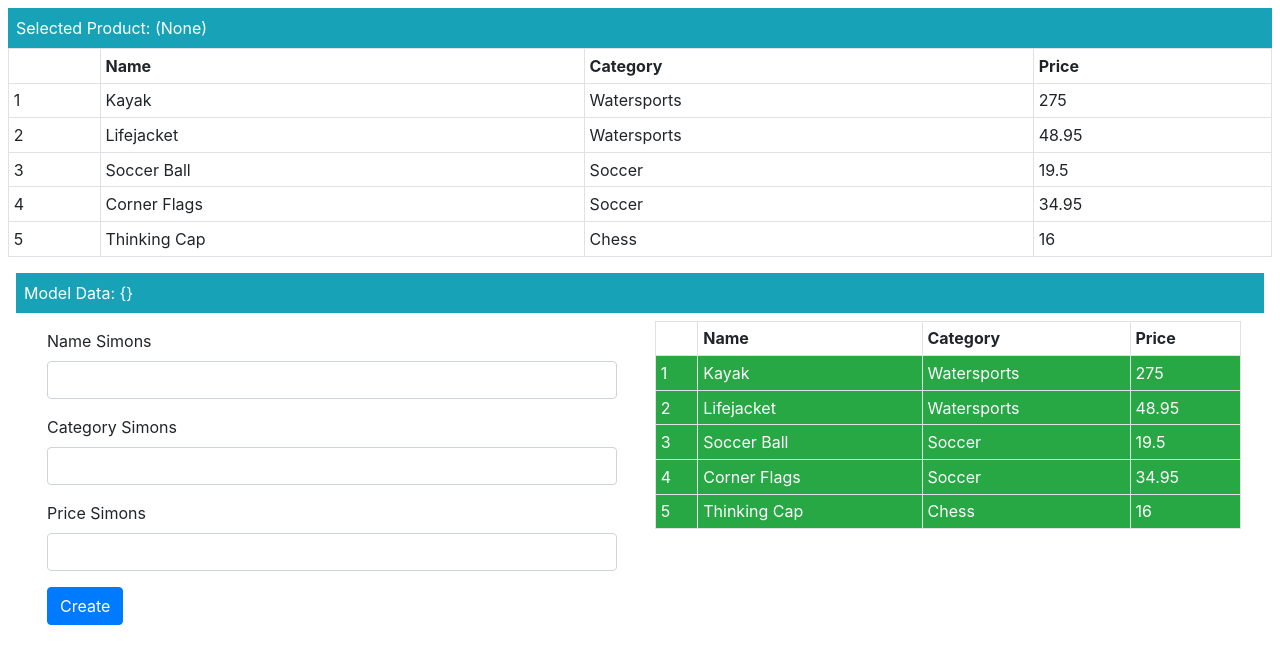
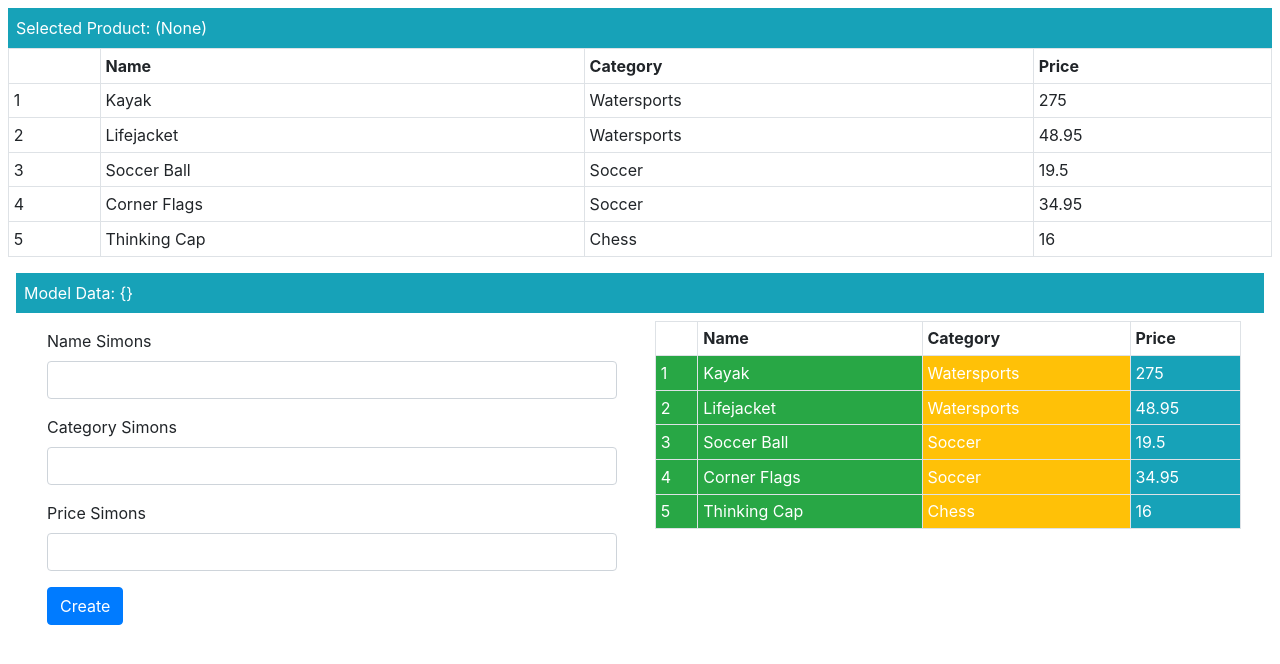
Before and after one commit to saymonset/angular6, an Angular app: page / in a window 1280 px wide. Shown: the top 664 px of the page. Built offline with nearby package versions, Linux system fonts and the light colour scheme.

Commit message:
Directivas con parmetros para personalizar

```diff
--- a/src/app/saymon/attr.directive.ts
+++ b/src/app/saymon/attr.directive.ts
@@ -1,7 +1,11 @@
-import { Directive, ElementRef } from "@angular/core";
+import { Directive, ElementRef, Attribute } from "@angular/core";
 	@Directive({selector: "[pa-attr]",})
 	export class PaAttrDirective {
-		constructor(element: ElementRef) {
-			element.nativeElement.classList.add("bg-success", "text-white");
-	}
+
+
+
+			constructor(element: ElementRef, @Attribute("pa-attr") bgClass: string) {
+				element.nativeElement.classList.add(bgClass || "bg-success", "text-white");
+			}
+
 }
--- a/src/app/saymon/saymon.component.html
+++ b/src/app/saymon/saymon.component.html
@@ -74,8 +74,9 @@
 				<tr *ngFor="let item of getProducts(); let i = index"  pa-attr>
 					<td>{{i + 1}}</td>
 					<td>{{item.name}}</td>
-					<td>{{item.category}}</td>
-					<td>{{item.price}}</td>
+
+					<td pa-attr="bg-warning">{{item.category}}</td>
+					<td pa-attr="bg-info">{{item.price}}</td>
 				</tr>
 			</table>
     </div>
```
